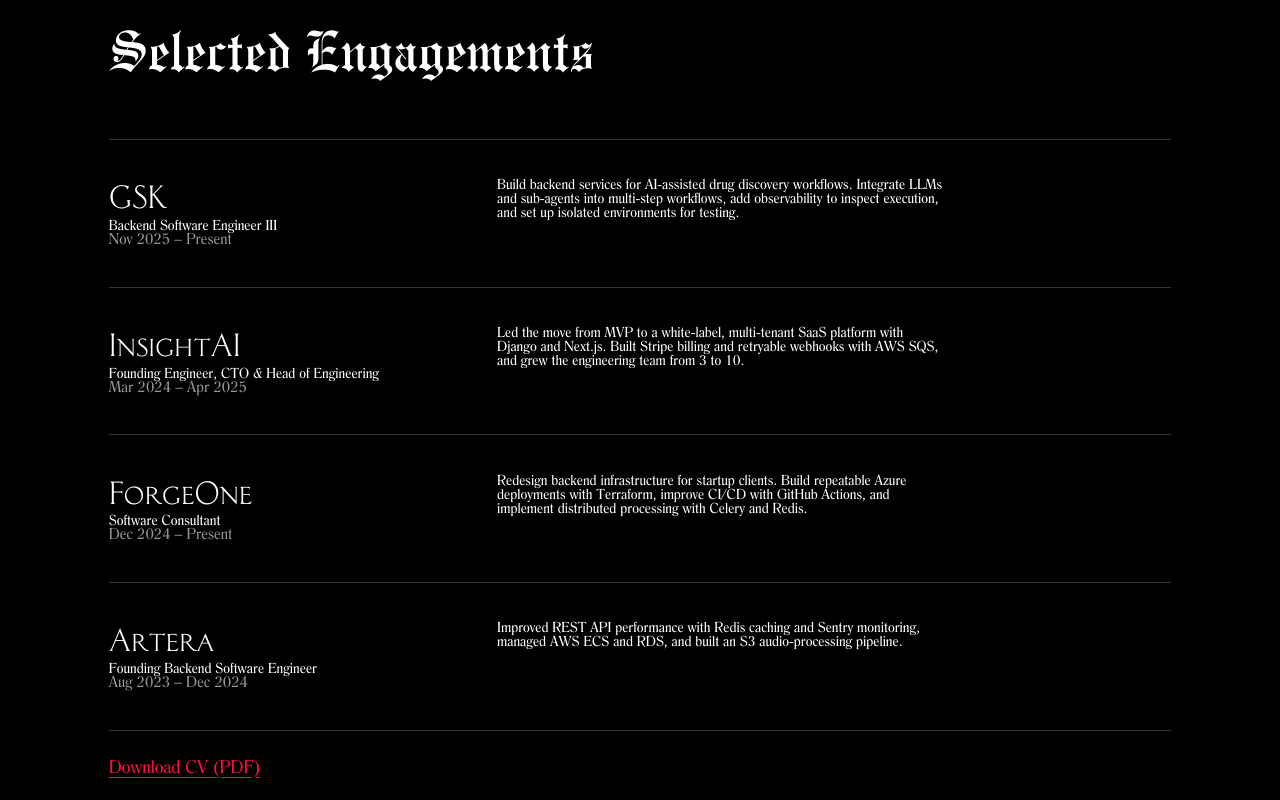
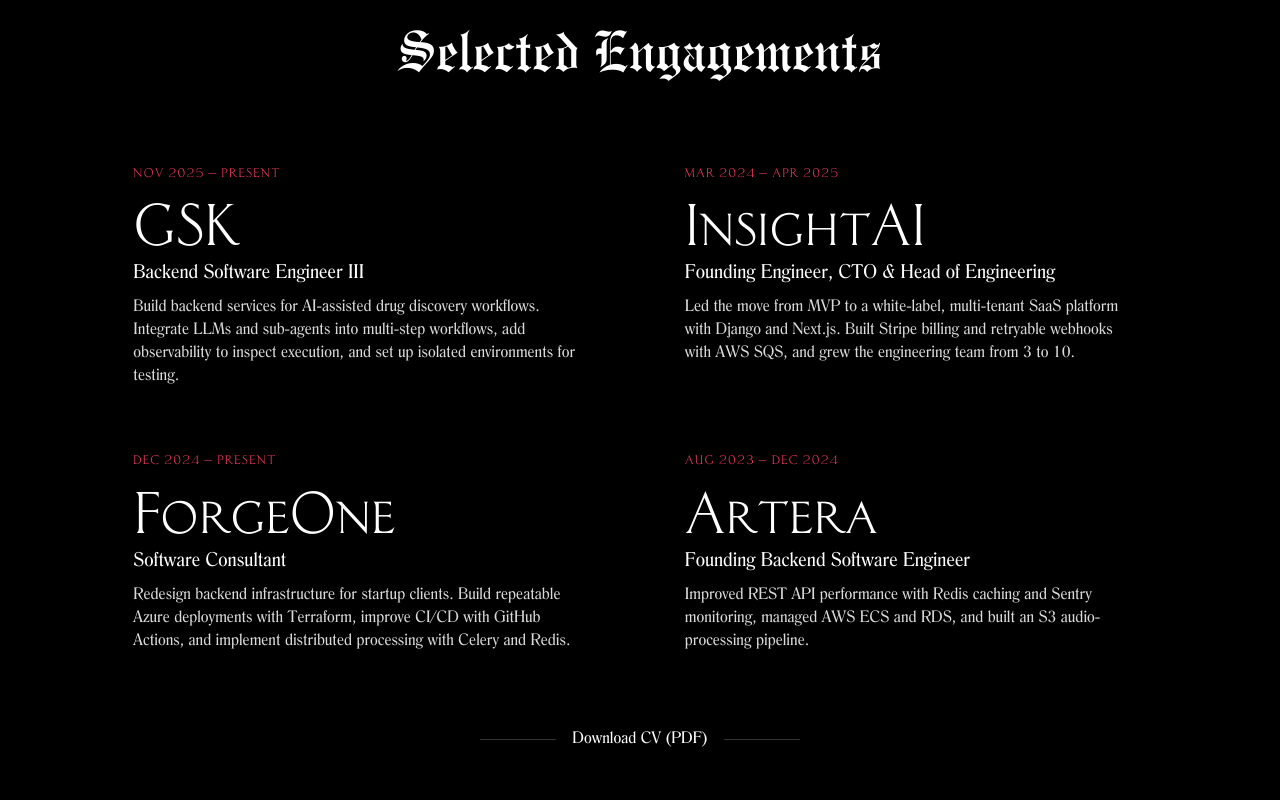
Before and after one commit to CertifiedJimenez/CertifiedJimenez, a React (Vite) app: page / in a window 1280 px wide. Shown: the part 1140-1940 px from the top of the page. Built offline with nearby package versions, Linux system fonts and the light colour scheme.

Commit message:
Align selected engagements with the portfolio typography and grid

```diff
--- a/src/components/sections/Engagements/Engagements.css
+++ b/src/components/sections/Engagements/Engagements.css
@@ -1,49 +1,61 @@
 .engagements {
-  width: min(83%, 68rem);
-  margin: 0 auto;
+  --entry-gap: clamp(2.75rem, 5vw, 5rem);
   padding-top: var(--section-gap);
   scroll-margin-top: clamp(5rem, 8vw, 8rem);
 }
-.engagements h2 {
-  margin: 0 0 clamp(1.5rem, 4vw, 3.5rem);
-  font: 400 clamp(1.75rem, 4.5vw, 4rem) / 1.1 var(--font-heading);
+.engagements--list {
+  display: grid;
+  gap: var(--entry-gap) clamp(3rem, 7vw, 7rem);
+  max-width: 67rem;
+  margin-inline: auto;
 }
-.engagements--row {
-  display: grid;
-  gap: 0.75rem;
-  padding: clamp(1.25rem, 3vw, 2.5rem) 0;
-  border-top: 1px solid var(--color-rule);
-  font: 400 clamp(1rem, 1.4vw, 1.25rem) / var(--leading-body) var(--font-body);
+@media (min-width: 769px) {
+  .engagements--list {
+    grid-template-columns: repeat(2, minmax(0, 1fr));
+  }
 }
-.engagements--row p {
-  margin: 0;
+.engagements--period {
+  margin: 0 0 0.65rem;
+  color: color-mix(in srgb, var(--color-accent) 80%, var(--color-foreground));
+  font: 400 max(0.8125rem, var(--text-caption)) / 1.3 var(--font-display);
+  letter-spacing: var(--tracking-caption);
+  text-transform: uppercase;
 }
 .engagements--row h3 {
-  margin: 0 0 0.25rem;
-  font: 400 clamp(1.5rem, 2.6vw, 2.25rem) / 1.1 var(--font-display);
+  margin: 0;
+  font: 400 clamp(2.5rem, 4.75vw, 4.75rem) / 1 var(--font-display);
 }
-.engagements--period {
-  color: var(--color-muted);
-  font-size: 0.85em;
+.engagements--role {
+  margin: 0.5rem 0 0.75rem;
+  font: 400 clamp(1.125rem, 1.5vw, 1.5rem) / 1.2 var(--font-body);
 }
 .engagements--summary {
-  max-width: 58ch;
+  margin: 0;
+  max-width: 52ch;
+  color: color-mix(in srgb, var(--color-foreground) 65%, var(--color-muted));
+  font: 400 max(1rem, var(--text-body)) / var(--leading-body) var(--font-body);
 }
 .engagements--download {
-  border-top: 1px solid var(--color-rule);
-  padding-top: 1rem;
+  display: flex;
+  align-items: center;
+  justify-content: center;
+  gap: 1rem;
+  margin-top: var(--entry-gap);
+}
+.engagements--download::before,
+.engagements--download::after {
+  content: '';
+  width: clamp(2rem, 6vw, 6rem);
+  height: 1px;
+  background: var(--color-rule);
 }
 .engagements--download a {
   display: inline-flex;
   align-items: center;
   min-height: var(--tap-size);
-  font: 400 clamp(1rem, 1.4vw, 1.25rem) / var(--leading-body) var(--font-body);
-  text-decoration: underline;
-  text-underline-offset: 0.2em;
+  color: var(--color-foreground);
+  font: 400 1rem / var(--leading-body) var(--font-body);
 }
-@media (min-width: 769px) {
-  .engagements--row {
-    grid-template-columns: minmax(0, 1fr) minmax(0, 2fr);
-    gap: clamp(1.5rem, 4vw, 4rem);
-  }
+.engagements--download a:hover {
+  color: var(--color-accent);
 }
--- a/src/components/sections/Engagements/Engagements.tsx
+++ b/src/components/sections/Engagements/Engagements.tsx
@@ -11,22 +11,28 @@ import './Engagements.css';
 export function Engagements(props: { engagements: Engagement[] }) {
   return (
     <section className="engagements" id="engagements" aria-labelledby="engagements-heading">
-      <h2 id="engagements-heading">Selected Engagements</h2>
+      <div className="container">
+        <div className="c-col-20 c-offset-2">
+          <h2 id="engagements-heading" className="work-heading">
+            Selected Engagements
+          </h2>
+          <div className="engagements--list">
             {props.engagements.map(({ company, role, period, summary }) => (
               <article className="engagements--row" key={company}>
-          <div>
+                <p className="engagements--period">{period}</p>
                 <h3>{company}</h3>
-            <p>{role}</p>
-            <p className="engagements--period">{period}</p>
-          </div>
+                <p className="engagements--role">{role}</p>
                 <p className="engagements--summary">{summary}</p>
               </article>
             ))}
+          </div>
           <div className="engagements--download">
             <a href={cv} download="Cristofer-Jimenez-Hernandez-CV.pdf">
               Download CV (PDF)
             </a>
           </div>
+        </div>
+      </div>
     </section>
   );
 }
--- a/src/components/sections/Projects/Projects.css
+++ b/src/components/sections/Projects/Projects.css
@@ -2,10 +2,6 @@
   position: relative;
   padding-top: var(--section-gap);
   text-align: center;
-}
-.projects--heading {
-  margin: 0 0 clamp(2rem, 6vw, 6rem);
-  font: 400 clamp(1.75rem, 4.5vw, 4rem) / 1.1 var(--font-heading);
 }
 .projects--skull {
   position: fixed;
--- a/src/components/sections/Projects/Projects.tsx
+++ b/src/components/sections/Projects/Projects.tsx
@@ -15,7 +15,7 @@ export function Projects(props: { projects: Project[] }) {
       <div className="container">
         <div className="c-col-20 c-offset-2">
           <div className="projects--wrapper">
-            <h2 className="projects--heading" id="personal-projects-heading">
+            <h2 className="work-heading" id="personal-projects-heading">
               Personal Projects
             </h2>
             {props.projects.map((project, index) => (
--- a/src/styles/app.css
+++ b/src/styles/app.css
@@ -7,6 +7,11 @@ html {
   background: var(--color-background);
   color: var(--color-foreground);
   min-height: 100vh;
+}
+.work-heading {
+  margin: 0 0 clamp(2rem, 6vw, 6rem);
+  font: 400 clamp(1.75rem, 4.5vw, 4rem) / 1.1 var(--font-heading);
+  text-align: center;
 }
 .artwork {
   display: contents;
```
Lines whose indentation alone changed are shown as unchanged.
